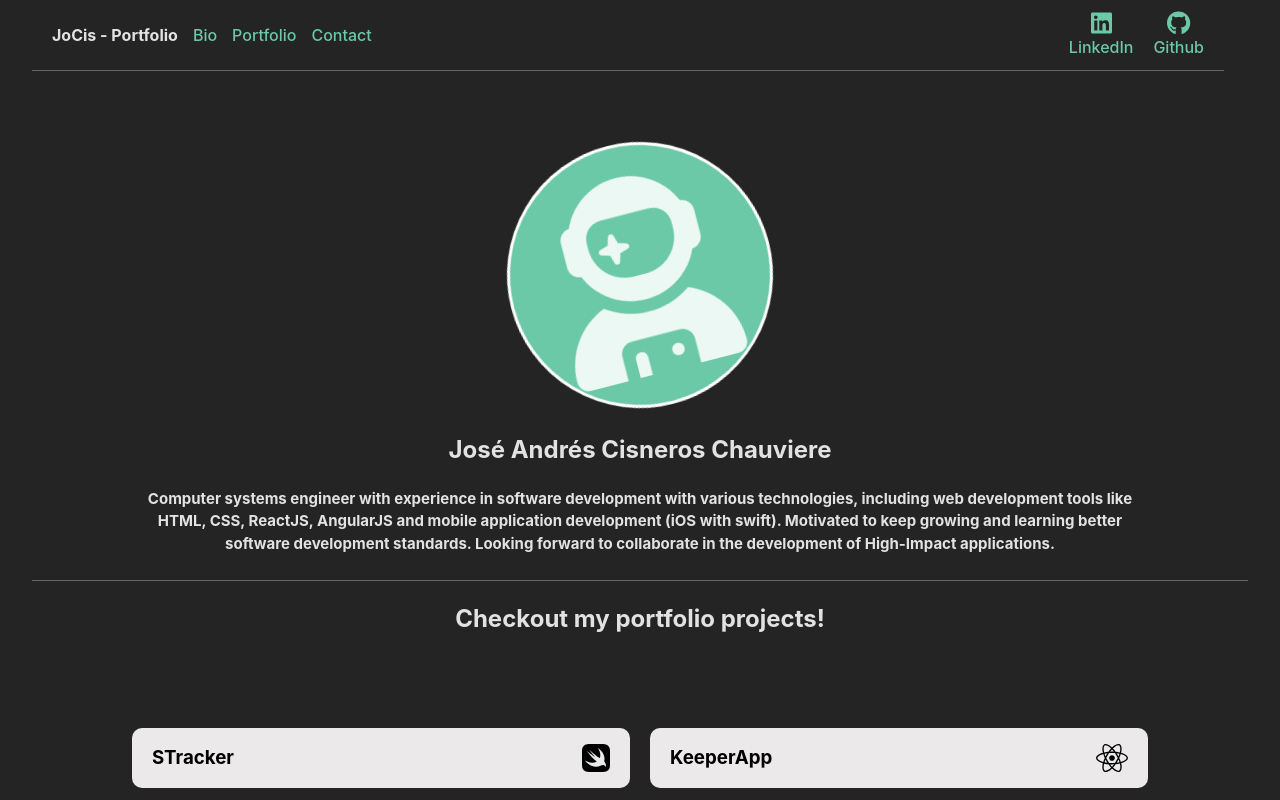
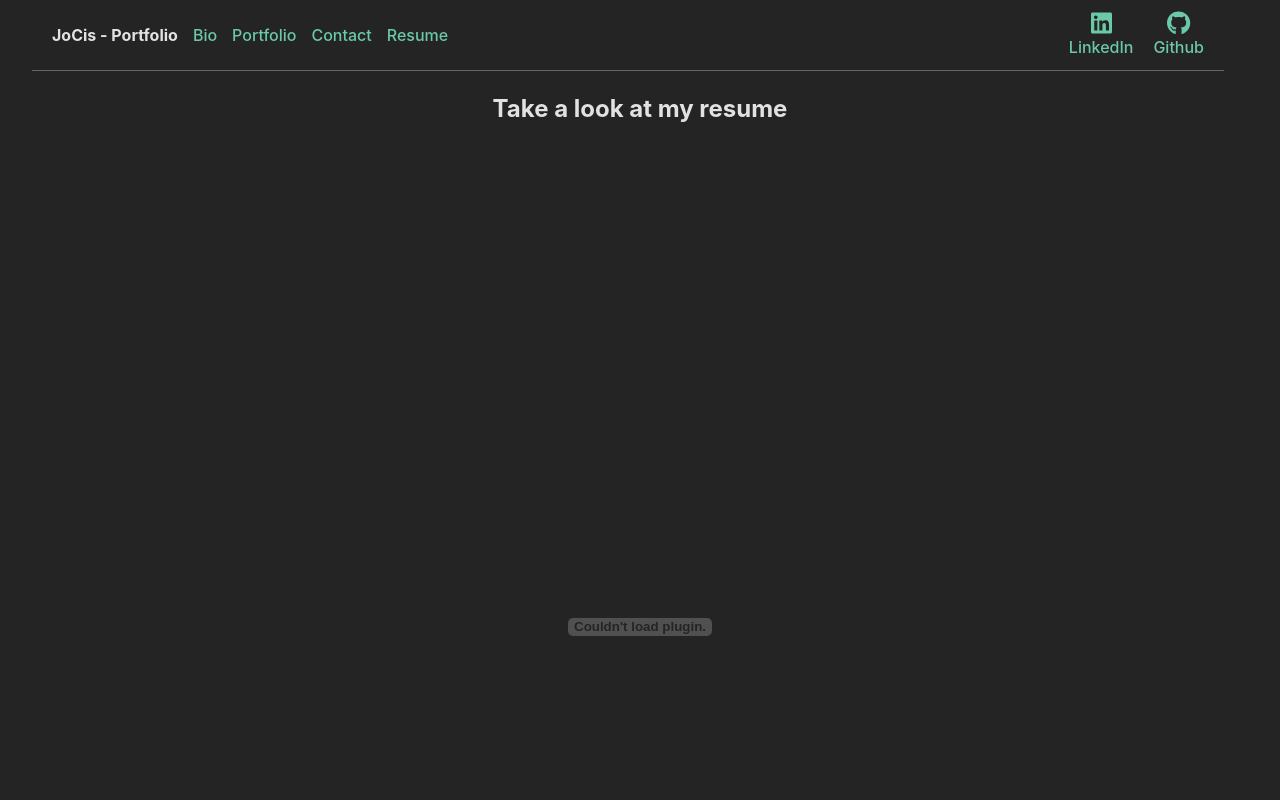
Before and after one commit to JoseCisCh/React-Portfolio, a React (Vite) app: page /resume in a window 1280 px wide. Shown: the top 800 px of the page. Built offline with nearby package versions, Linux system fonts and the light colour scheme.

Commit message:
Addition of React Router:
  - Added BrowserRouter and routes in Main.tsx.
  - Added NavLinks in Header.jsx component. Created a NavLink for each one of the anchor tags that I has before.
    Also NavLink for new page Resume.

Creation of new Resume page, to show embedded <embed> PDF.

```diff
--- a/package.json
+++ b/package.json
@@ -19,6 +19,7 @@
     "formik": "^2.4.6",
     "react": "^19.0.0",
     "react-dom": "^19.0.0",
+    "react-router": "^7.2.0",
     "yup": "^1.6.1"
   },
   "devDependencies": {
--- a/src/App.css
+++ b/src/App.css
@@ -15,7 +15,7 @@
 .biographySection {
   padding: 0px 100px 10px 100px;
   border-bottom: solid 1px rgba(255, 255, 255, 0.307);
- padding-top: 71px;
+  padding-top: 71px;
 }
 
 .biographySection p {
--- a/src/App.tsx
+++ b/src/App.tsx
@@ -1,14 +1,25 @@
-import { useState } from 'react'
+import { useEffect, useState } from 'react'
 import { faUserAstronaut } from '@fortawesome/free-solid-svg-icons'
 import Header from './header/Header.tsx'
 import './App.css'
 import { FontAwesomeIcon } from '@fortawesome/react-fontawesome'
 import ProjectList from './projects/ProjectList.tsx'
 import Contact from './contact/Contact.tsx'
+import { useLocation } from 'react-router'
 
 
 function App() {
   let imageUrl: string | null = null;
+  const { hash } = useLocation();
+
+    useEffect(() => {
+        if (hash) {
+            const element = document.getElementById(hash.substring(1));
+            if (element) {
+                element.scrollIntoView({ behavior: 'smooth' });
+            }
+        }
+    }, [hash]);
 
   return (
     <>
--- a/src/header/Header.tsx
+++ b/src/header/Header.tsx
@@ -3,6 +3,7 @@ import { faLinkedin, faGithub } from "@fortawesome/free-brands-svg-icons";
 import "./header.css";
 import { useEffect, useRef, useState } from "react";
 import { IconProp } from "@fortawesome/fontawesome-svg-core";
+import { Link, NavLink, Outlet } from "react-router";
 
 const Header = ()  => {
     //const [scrollPosition, setScrollPosition] = useState(0);
@@ -36,15 +37,10 @@ const Header = ()  => {
     <div className={showHeader ? "header" : 'header headerHidden'} ref={header}>
         <div className="left">
             <p className="headerTitle">JoCis - Portfolio</p>
-            <a className="link" href="#bio">
-                    <p>Bio</p>
-            </a>
-            <a className="link" href="#portfolio">
-                    <p>Portfolio</p>
-            </a>
-            <a className="link" href="#contact">
-                    <p>Contact</p>
-            </a>
+            <NavLink className="link" to="/home#bio">Bio</NavLink>
+            <NavLink className="link" to="/home#portfolio">Portfolio</NavLink>
+            <Link className="link" to="/home#contact">Contact</Link>
+            <NavLink className="link" to="/resume">Resume</NavLink>
         </div>
         <div className="right">
             <a className="link" href="https://www.linkedin.com/in/jose-andres-cisneros-591360228/">
@@ -56,7 +52,6 @@ const Header = ()  => {
                 <p>Github</p>
             </a>
         </div>
-
     </div>)
 }
 
--- a/src/header/header.css
+++ b/src/header/header.css
@@ -38,6 +38,7 @@
 .link {
     transition: all 400ms linear;
     padding: 0px;
+    color: #6bc9a7;
 }
 
 .link > p {
--- a/src/main.tsx
+++ b/src/main.tsx
@@ -7,6 +7,9 @@ import { library } from '@fortawesome/fontawesome-svg-core';
 import { background, ChakraProvider, extendTheme } from '@chakra-ui/react';
 import { AlertProvider } from './context/alertContext.tsx';
 import Alert from './components/Alert.tsx';
+import { BrowserRouter, Route, Routes } from 'react-router';
+import Header from './header/Header.tsx';
+import Resume from './resume/Resume.tsx';
 
 library.add(faSwift, faLinkedin, faGithub, faReact, faJava);
 
@@ -33,7 +36,12 @@ createRoot(document.getElementById('root')!).render(
     resetCSS={false}>
     <AlertProvider>
       <StrictMode>
-        <App />
+        <BrowserRouter>
+          <Routes>
+              <Route index path='home' element={<App />}/>
+              <Route index path='resume' element={<Resume />}/>
+          </Routes>
+        </BrowserRouter>
         <Alert />
       </StrictMode>
     </AlertProvider>
--- /dev/null
+++ b/src/resume/Resume.tsx
@@ -0,0 +1,19 @@
+import Header from "../header/Header";
+import './resume.css'
+
+const Resume = () => {
+    return <>
+        <Header />
+        <div className="resumeScreen">
+            <h2>Take a look at my resume</h2>
+            <embed className="embeddedPdf"
+                src="src/assets/20250224_en.pdf"
+                type="application/pdf"
+                width="100%"
+                height="900px"/>
+
+        </div>
+    </>
+}
+
+export default Resume;
--- /dev/null
+++ b/src/resume/resume.css
@@ -0,0 +1,7 @@
+.resumeScreen {
+    padding-top: 71px;
+}
+
+.embeddedPdf {
+    margin-top: 30px;
+}
```
Also changed, not shown: 2 other files (tests, documents, lock files or other folders).
